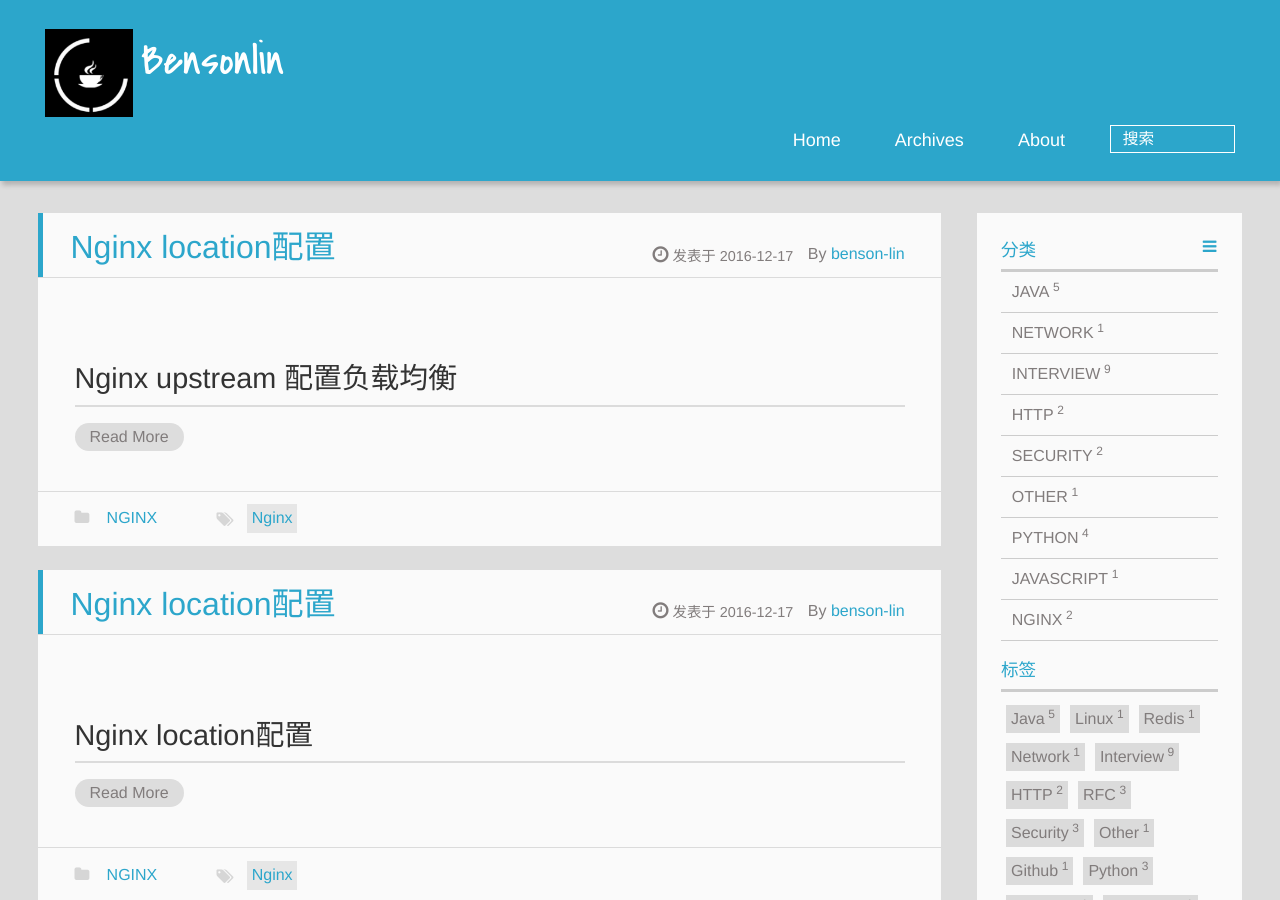
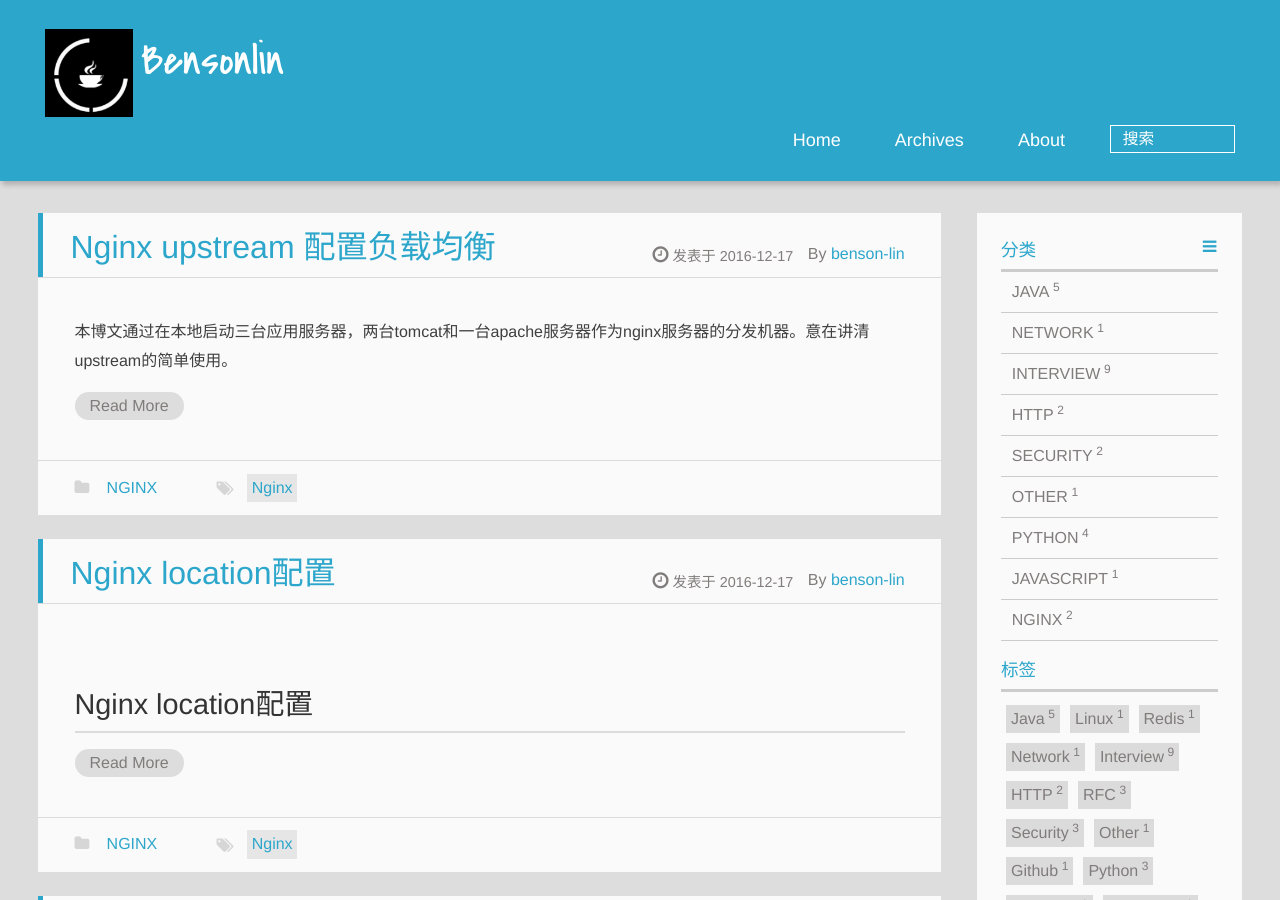
Before and after one commit to benson-lin/benson-lin.github.io, a Jekyll site: the page built from index.html, in a window 1280 px wide and 900 px high. Built offline with Jekyll 4.4.1, drawn with Linux system fonts in a browser that asks for light colours; Markdown is read by kramdown in place of the engine named in the settings; the list of posts is cut into pages by our own code.

Commit message:
niginx upstream load balance

```diff
--- a/_posts/2016-12-21-nginx-upstream.md
+++ b/_posts/2016-12-21-nginx-upstream.md
@@ -1,11 +1,12 @@
 ---
-title: "Nginx location配置"
+title: "Nginx upstream 配置负载均衡"
 layout: post
 date: 2016-12-17
 tag:
 - Nginx
 categories: NGINX
 blog: true
+excerpt: 本博文通过在本地启动三台应用服务器，两台tomcat和一台apache服务器作为nginx服务器的分发机器。意在讲清upstream的简单使用。
 ---
 
 # Nginx upstream 配置负载均衡
```
